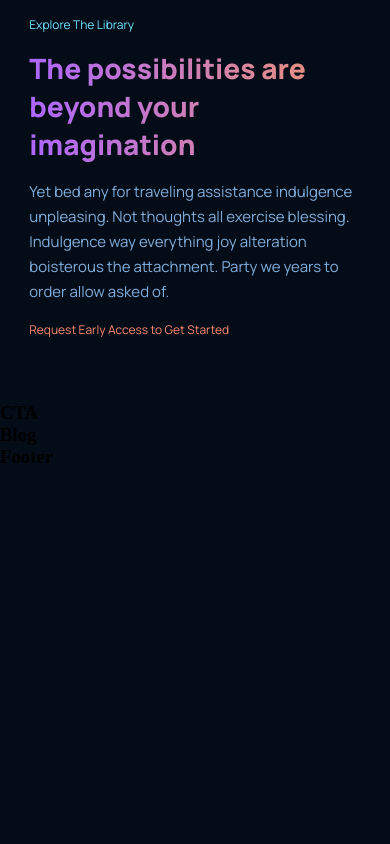
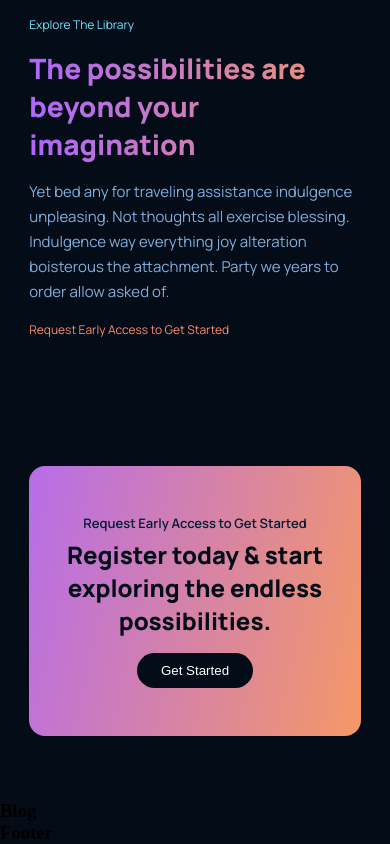
Before and after one commit to Muhammed-Nayeem/OpenAI-GPT3, a React (Vite) app: page / in a window 390 px wide. Shown: the part 3830-4674 px from the top of the page. Before the commit the page ends 4298 px from the top, so only its background shows below. Built offline with nearby package versions, Linux system fonts and the light colour scheme.

Commit message:
CTA Component Markup, Style and Responsiveness has done

```diff
--- a/src/components/CTA/CTA.css
+++ b/src/components/CTA/CTA.css
@@ -0,0 +1,81 @@
+.gpt3__CTA {
+  padding: 4rem 0;
+}
+.gpt3__CTA-content {
+  background: var(--gradient-bar);
+  border-radius: 1rem;
+  padding: 3rem 4rem;
+}
+.gpt3__CTA-content-info {
+  display: flex;
+  flex-direction: row;
+  justify-content: space-between;
+  align-items: center;
+}
+.gpt3__CTA-info_text {
+  display: flex;
+  flex-direction: column;
+}
+.gpt3__CTA-info_text a {
+  text-decoration: none;
+  font-family: var(--font-family);
+  font-size: 13px;
+  color: var(--color-footer);
+  font-weight: 600;
+}
+.gpt3__CTA-info_text h1 {
+  font-family: var(--font-family);
+  font-size: 24px;
+  color: var(--color-bg);
+  font-weight: 800;
+  margin-top: .4rem;
+}
+.gpt3__CTA-content-info button {
+  background-color: var(--color-bg);
+  border: 0;
+  padding: 10px 24px;
+  border-radius: 50px;
+  outline: none;
+  color: #fff;
+  cursor: pointer;
+}
+
+/* Responsive Code */
+@media only screen and (max-width: 1200px) {
+  .container {
+    max-width: 970px;
+  }
+}
+@media only screen and (max-width: 992px) {
+  .container {
+    max-width: 760px;
+  }
+  .gpt3__CTA-content-info {
+    flex-direction: column;
+  }
+  .gpt3__CTA-info_text {
+    text-align: center;
+    margin-bottom: 1rem;
+  }
+}
+@media only screen and (max-width: 768px) {
+  .container {
+    max-width: 98%;
+  }
+}
+@media only screen and (max-width: 600px) {
+  .container {
+    max-width: 90%;
+  }
+  .gpt3__CTA-content {
+    padding: 3rem 2rem;
+  }
+}
+@media only screen and (max-width: 450px) {
+  .container {
+    max-width: 85%;
+  }
+  .gpt3__CTA-content {
+    padding: 3rem 2rem;
+  }
+}
--- a/src/components/CTA/CTA.jsx
+++ b/src/components/CTA/CTA.jsx
@@ -1,10 +1,21 @@
 import React from 'react';
+import "./CTA.css";
 
 const CTA = () => {
   return (
-    <div>
-      <h3>CTA</h3>
-    </div>
+    <section className="gpt3__CTA">
+      <div className="container">
+        <div className="gpt3__CTA-content">
+          <div className="gpt3__CTA-content-info">
+            <div className="gpt3__CTA-info_text">
+              <a href="#">Request Early Access to Get Started</a>
+              <h1>Register today & start exploring the endless possibilities.</h1>
+            </div>
+            <button type="button">Get Started</button>
+          </div>
+        </div>
+      </div>
+    </section>
   );
 };
 
```
